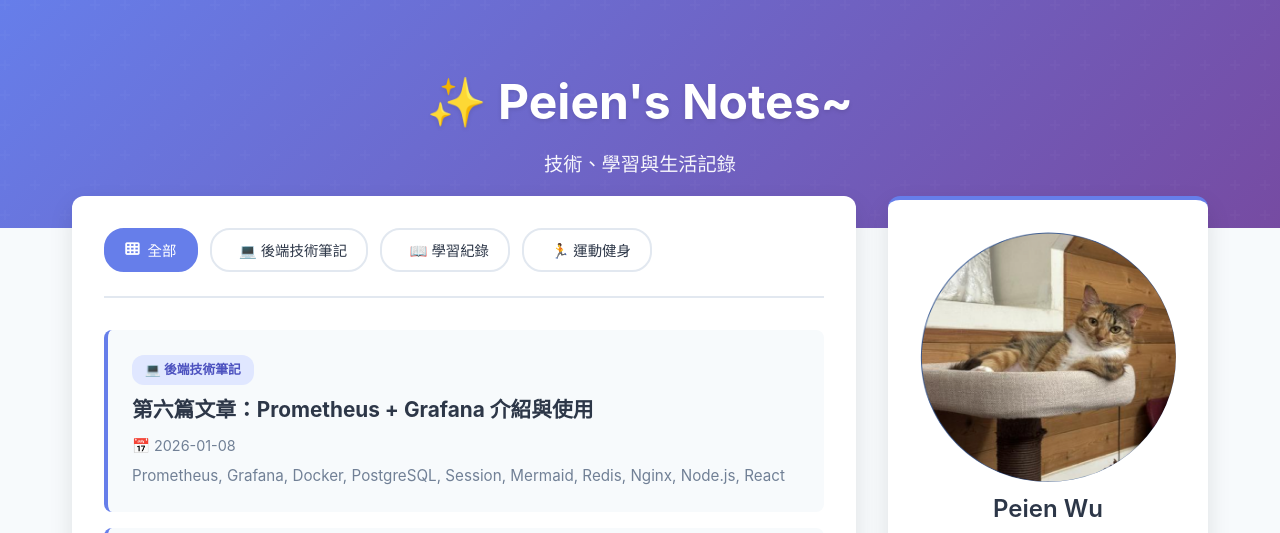
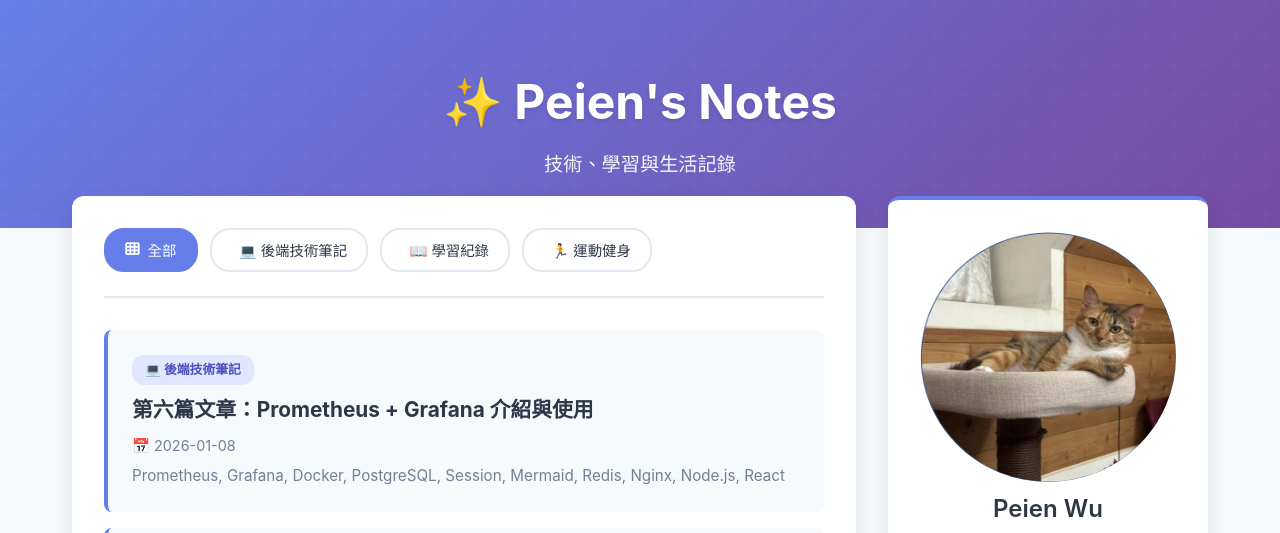
Before and after one commit to Peienn/peienn.github.io, a plain HTML site: page index.html in a window 1280 px wide. Shown: the top 533 px of the page. Drawn offline with Linux system fonts and the light colour scheme.

```diff
--- a/index.html
+++ b/index.html
@@ -12,7 +12,7 @@
 <body>
 
   <header>
-    <h1>✨ Peien's Notes~</h1>
+    <h1>✨ Peien's Notes</h1>
     <p class="subtitle">技術、學習與生活記錄</p>
   </header>
 
```
Also changed, not shown: posts/markdown/templates.html (+1 -1 lines).
